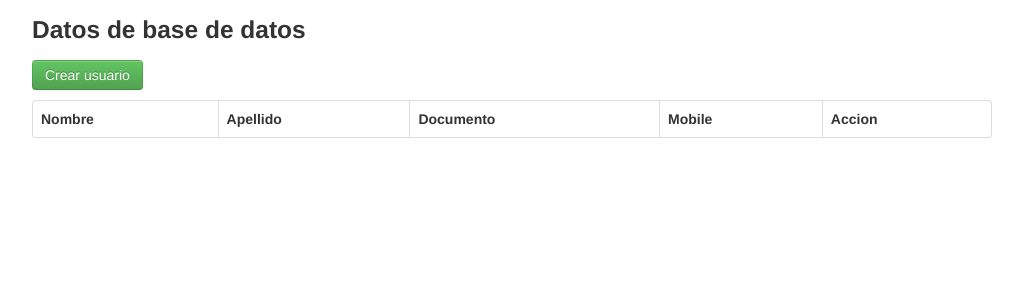
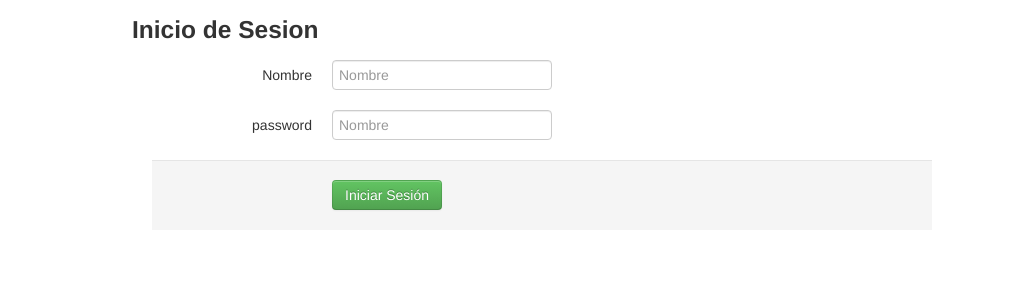
Before and after one commit to leodrumers/crud_regional, a PHP site: page / in a window 1280 px wide. Shown: the top 300 px of the page, without its empty margins (118-1141 px from the left). Run offline with PHP 8.4, Linux system fonts and the light colour scheme; data that the repository does not hold is empty.

Commit message:
Login creado

```diff
--- a/create.php
+++ b/create.php
@@ -47,6 +47,9 @@
             header("Location: index.php");
         }
     }
+
+
+
 ?>
 <!DOCTYPE html>
 <html lang="en">
@@ -58,7 +61,6 @@
 
 <body>
     <div class="container">
-
                 <div class="span10 offset1">
                     <div class="row">
                         <h3>Create un estudiante</h3>
--- a/index.php
+++ b/index.php
@@ -1,3 +1,30 @@
+<?php
+include 'ldap.php';
+session_start();
+    if( !empty($_POST)) {
+        // keep track validation errors
+        $nameError = null;
+        $passwordError = null;
+
+        // keep track post values
+        $name = $_POST['name'];
+        $password = $_POST['password'];
+
+        // validate input
+        $valid = true;
+        if (empty($name)) {
+            $nameError = 'Ingrese un name por favor';
+            $valid = false;
+        }
+
+        if (empty($password)) {
+            $passwordError = 'Ingrese password por favor';
+            $valid = false;
+        }
+    }
+
+ ?>
+
 <!DOCTYPE html>
 <html lang="es">
 <head>
@@ -5,16 +32,72 @@
     <link   href="css/bootstrap.min.css" rel="stylesheet">
     <script src="js/bootstrap.min.js"></script>
 </head>
+ <body>
+<?php
+    if(!isset($_SESSION['name']))
+    {
+      if(isset($_POST['login']))
+        {
+        if(login($name,$password)==1){
+          echo "entro";
+          $_SESSION['name'] = $name;
+          $_SESSION['password'] = $password;
+          header("location:index.php");
+        }
+        else{
+          echo '<h4>Usuario y contraseña incorrectos</h4>';
+        }
+      }
+?>
+          <div class="container">
+                <div class="span10 offset1">
+                    <div class="row">
+                        <h3>Inicio de Sesion</h3>
+                    </div>
 
-<body>
+                    <form class="form-horizontal" action="index.php" method="post">
+                      <div class="control-group <?php echo !empty($nameError)?'error':'';?>">
+                        <label class="control-label">Nombre</label>
+                        <div class="controls">
+                            <input name="name" type="text"  placeholder="Nombre" value="<?php echo !empty($name)?$name:'';?>">
+                            <?php if (!empty($nameError)): ?>
+                                <span class="help-inline"><?php echo $nameError;?></span>
+                            <?php endif; ?>
+                        </div>
+                      </div>
+                       <div class="control-group <?php echo !empty($passwordError)?'error':'';?>">
+                        <label class="control-label">password</label>
+                        <div class="controls">
+                            <input name="password" type="text"  placeholder="Nombre" value="<?php echo !empty($password)?$password:'';?>">
+                            <?php if (!empty($passwordError)): ?>
+                                <span class="help-inline"><?php echo $passwordError;?></span>
+                            <?php endif; ?>
+                        </div>
+                      </div>
+                       <div class="form-actions">
+                          <input type="submit" class="btn btn-success" value="Iniciar Sesión" name="login">
+                        </div>
+                    </form>
+                  </div>
+          </div>
+  <?php }
+  else{
+  ?>
     <div class="container">
             <div class="row">
-                <h3>Datos de base de datos</h3>
+                <h3>Bienvenido <?php echo $_SESSION['name']; ?></h3>
             </div>
             <div class="row">
               <p>
+                <?php if(verify($_SESSION['name'],$_SESSION['password'])==3 || verify($_SESSION['name'],$_SESSION['password'])==2 ){ ?>
                     <a href="create.php" class="btn btn-success">Crear usuario</a>
+                <?php } ?>
+                    <a href="logout.php" class="btn btn-danger">Logout</a>
                 </p>
+                <?php
+                  if(!verify($_SESSION['name'],$_SESSION['password'])==0){
+                ?>
+
                 <table class="table table-striped table-bordered">
                   <thead>
                     <tr>
@@ -39,17 +122,25 @@
                               echo '<td width=250>';
                                   echo '<a class="btn" href="read.php?id='.$row['id'].'">Leer</a>';
                                   echo ' ';
-                                  echo '<a class="btn btn-success" href="update.php?id='.$row['id'].'">Actualizar</a>';
-                                  echo ' ';
-                                  echo '<a class="btn btn-danger" href="delete.php?id='.$row['id'].'">Borrar</a>';
+                                  if(verify($_SESSION['name'],$_SESSION['password'])==3){
+                                    echo '<a class="btn btn-success" href="update.php?id='.$row['id'].'">Actualizar</a>';
+                                    echo ' ';
+                                    echo '<a class="btn btn-danger" href="delete.php?id='.$row['id'].'">Borrar</a>';
+                                  }
                               echo '</td>';
                             echo '</tr>';
                    }
                    Database::disconnect();
+                 }else{
+                  echo "<h3>No tiene permisos para acceder a la base de datos</h3>";
+                 }
                   ?>
                   </tbody>
             </table>
-        </div>
+
+      </div>
     </div> <!-- /container -->
+  <?php  } ?>
+
   </body>
 </html>
--- /dev/null
+++ b/ldap.php
@@ -0,0 +1,27 @@
+<?php
+	function login($user,$password)
+    {
+    	if (($user == 'leo' || $user == 'juan' || $user == 'pedro' || $user == 'otro') && $password=="123") {
+    		return 1;
+    	}else{
+    		return 0;
+    	}
+
+    }
+
+    function verify($user, $password){
+    	if($user=='leo'){
+    		return 3;
+    	}
+    	if($user=='juan'){
+    		return 2;
+    	}
+    	if($user=='pedro'){
+    		return 1;
+    	}
+    	if(!$user==''){
+    		return 0;
+    	}
+
+    }
+?>
```
Also changed, not shown: login.php (added, +55 -0 lines), logout.php (added, +7 -0 lines).
